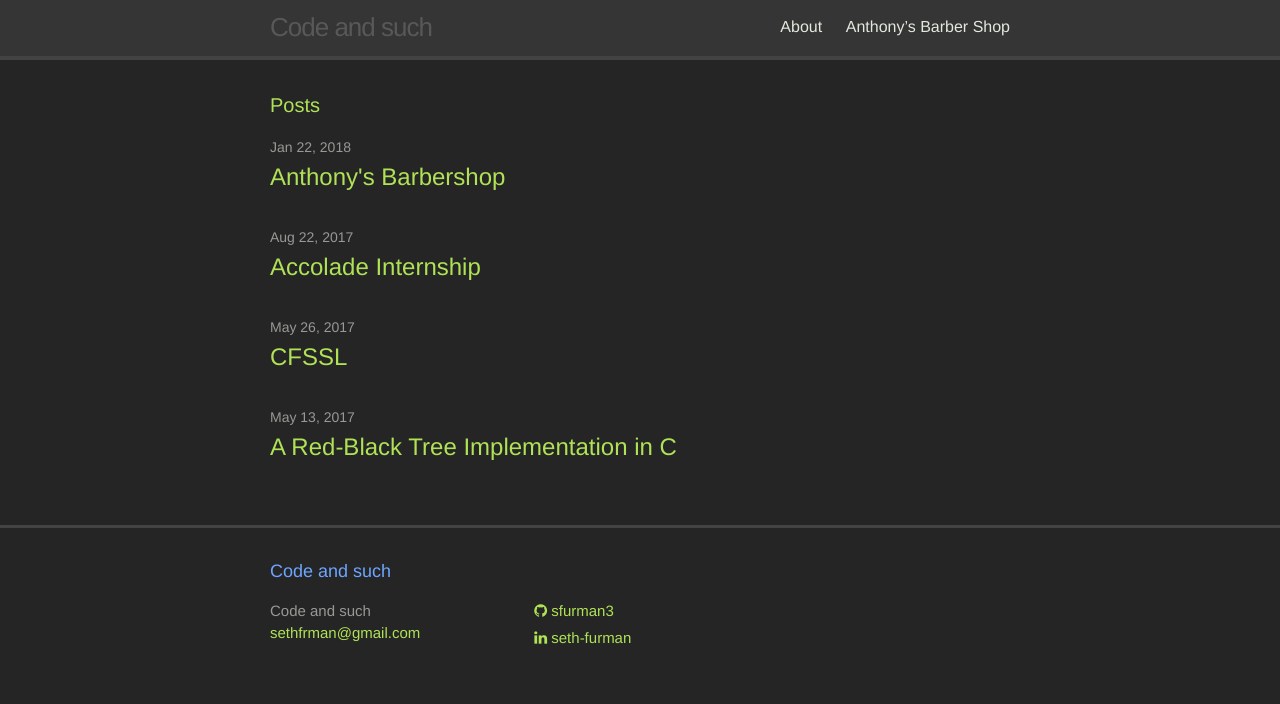
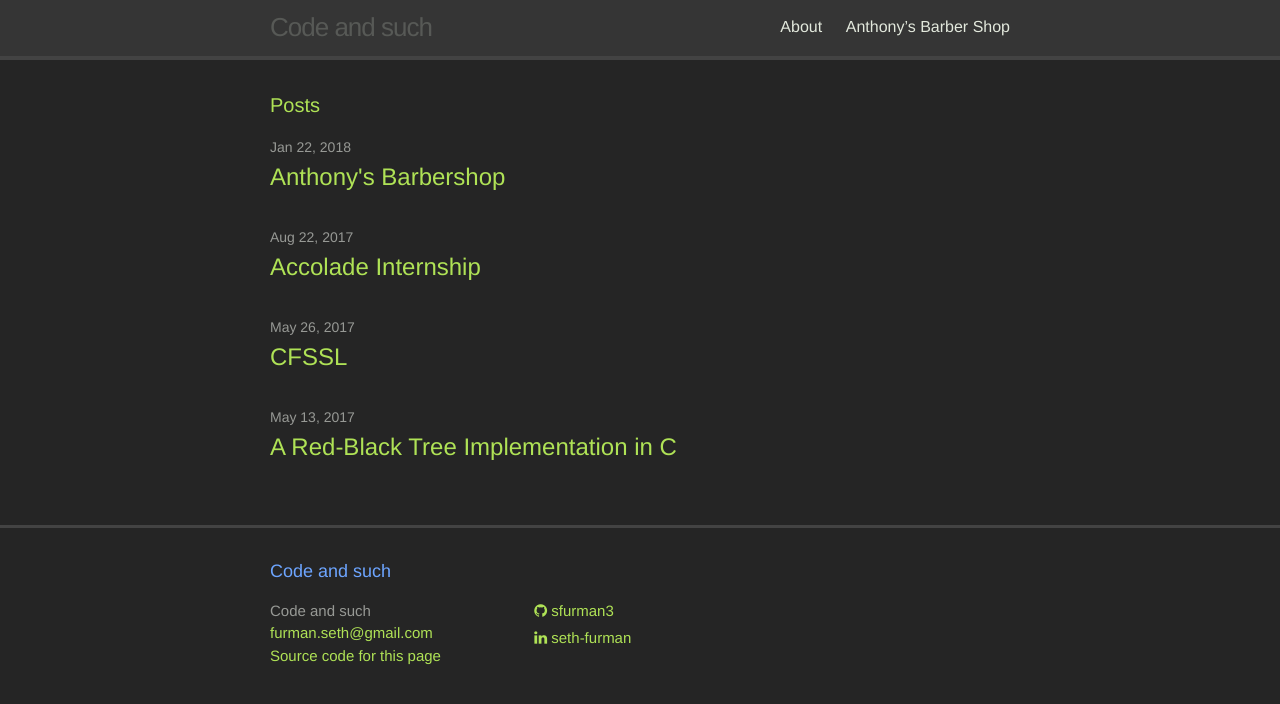
Before and after one commit to sethfurman/sethfurman.github.io, a Jekyll site: the page built from index.md, in a window 1280 px wide. Shown: the top 704 px of the page. Built offline with Jekyll 4.4.1, drawn with Linux system fonts in a browser that asks for light colours; nearby versions of some CDN libraries.

Commit message:
* update email address * add a link for the blog source code

```diff
--- a/_config.yml
+++ b/_config.yml
@@ -14,7 +14,7 @@
 # You can create any custom variable you would like, and they will be accessible
 # in the templates via {{ site.myvariable }}.
 title: Code and such
-email: sethfrman@gmail.com
+email: furman.seth@gmail.com
 # Write an awesome description for your new site here. You can edit this
 # line in _config.yml. It will appear in your document head meta (for
 # Google search results) and in your feed.xml site description.
--- a/_includes/footer.html
+++ b/_includes/footer.html
@@ -17,6 +17,12 @@
             {% if site.email %}
             <li><a href="mailto:{{ site.email }}">{{ site.email }}</a></li>
             {% endif %}
+
+            <li>
+                <a href="https://github.com/sethfurman/sethfurman.github.io">
+                    Source code for this page
+                </a>
+            </li>
         </ul>
       </div>
 
```
